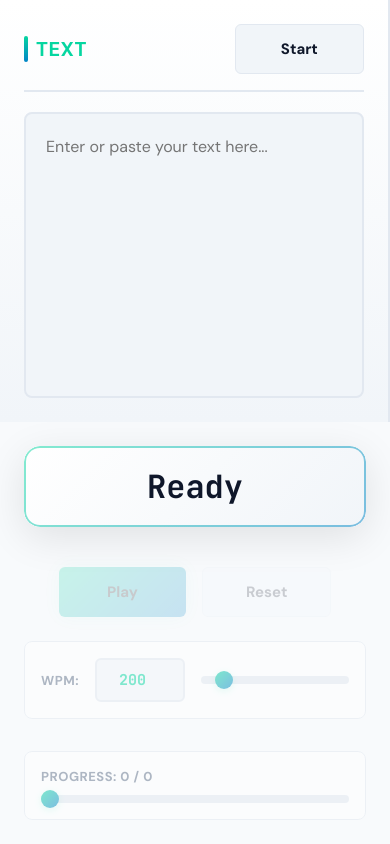
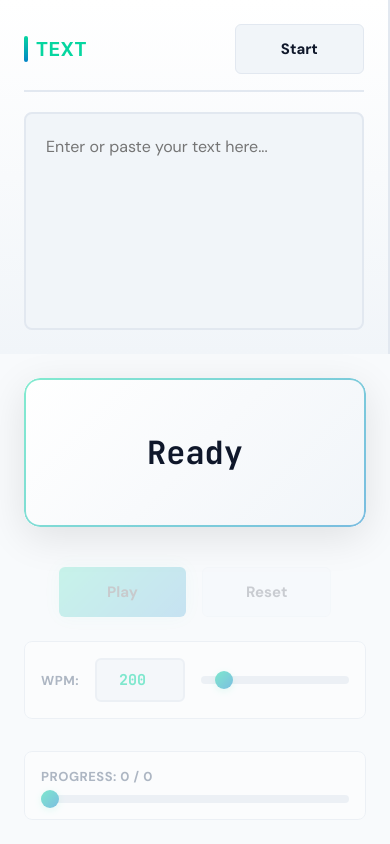
Before and after one commit to brunnerh/fast-reader, a website: page src/index.html in a window 390 px wide. Drawn offline with Linux system fonts and the light colour scheme.

Commit message:
Adjust sizes/layout. Closes #1.

```diff
--- a/src/index.html
+++ b/src/index.html
@@ -87,6 +87,11 @@
 				}
 			}
 
+			html,
+			body {
+				height: 100%;
+			}
+
 			body {
 				font-family:
 					'DM Sans', -apple-system, BlinkMacSystemFont,
@@ -97,11 +102,14 @@
 					var(--bg-secondary) 100%
 				);
 				color: var(--text-primary);
-				height: 100vh;
+				min-height: 100vh;
+				min-height: 100svh;
+				min-height: 100dvh;
 				display: flex;
 				flex-direction: column;
 				position: relative;
-				overflow: hidden;
+				overflow-x: hidden;
+				overflow-y: auto;
 			}
 
 			body::before {
@@ -130,6 +138,7 @@
 				display: flex;
 				flex-direction: column;
 				height: 100%;
+				min-height: 100%;
 				position: relative;
 				z-index: 2;
 				animation: fadeInUp 0.8s ease-out;
@@ -149,6 +158,7 @@
 
 			.left-panel {
 				flex: 1;
+				min-height: 0;
 				border-right: 2px solid var(--border-color);
 				display: flex;
 				flex-direction: column;
@@ -169,6 +179,7 @@
 
 			.right-panel {
 				flex: 1;
+				min-height: 400px;
 				display: flex;
 				flex-direction: column;
 				align-items: center;
@@ -180,6 +191,16 @@
 			@media (min-width: 1000px) {
 				.right-panel {
 					flex: 1;
+				}
+			}
+
+			@media (max-width: 999px) {
+				.left-panel {
+					flex: 0 1 42%;
+				}
+
+				.right-panel {
+					flex: 1 1 58%;
 				}
 			}
 
@@ -305,6 +326,7 @@
 			#text-input {
 				width: 100%;
 				flex: 1;
+				min-height: 140px;
 				padding: 20px;
 				font-size: 16px;
 				font-family: 'DM Sans', sans-serif;
```
